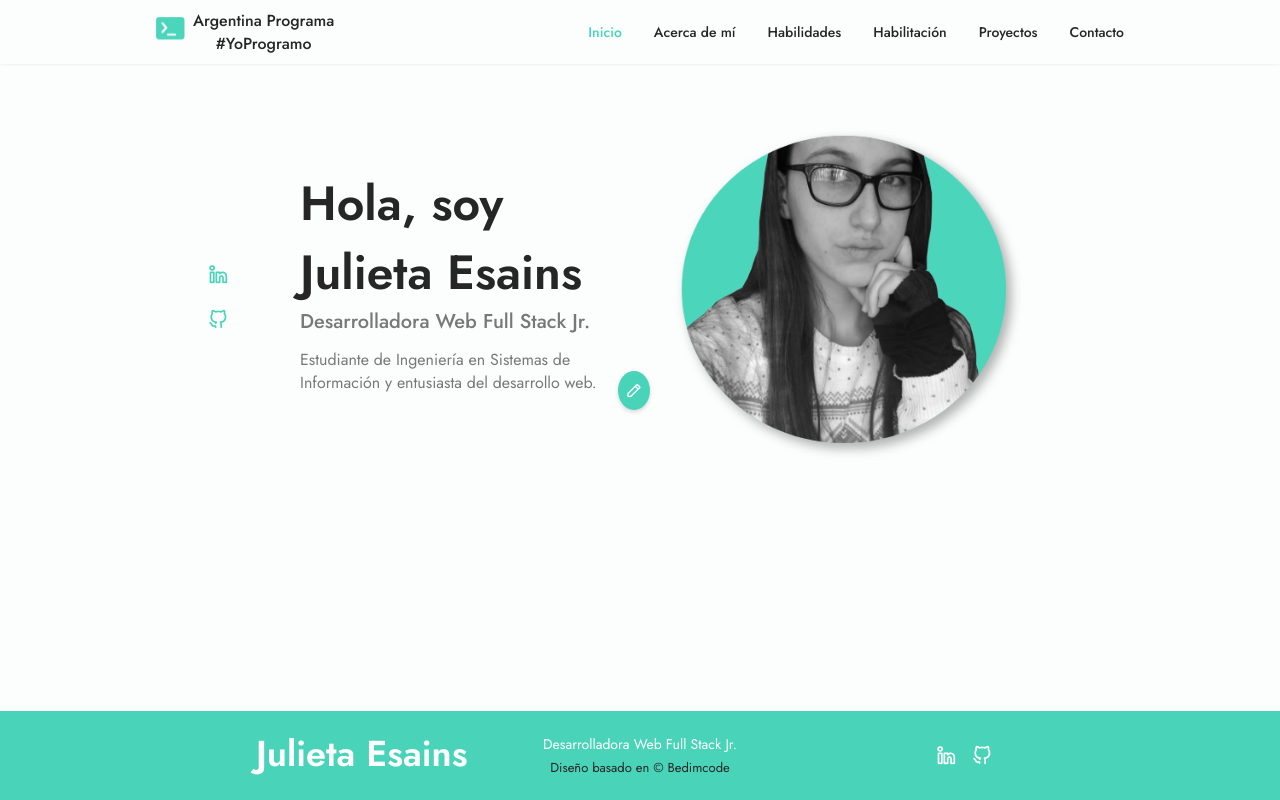
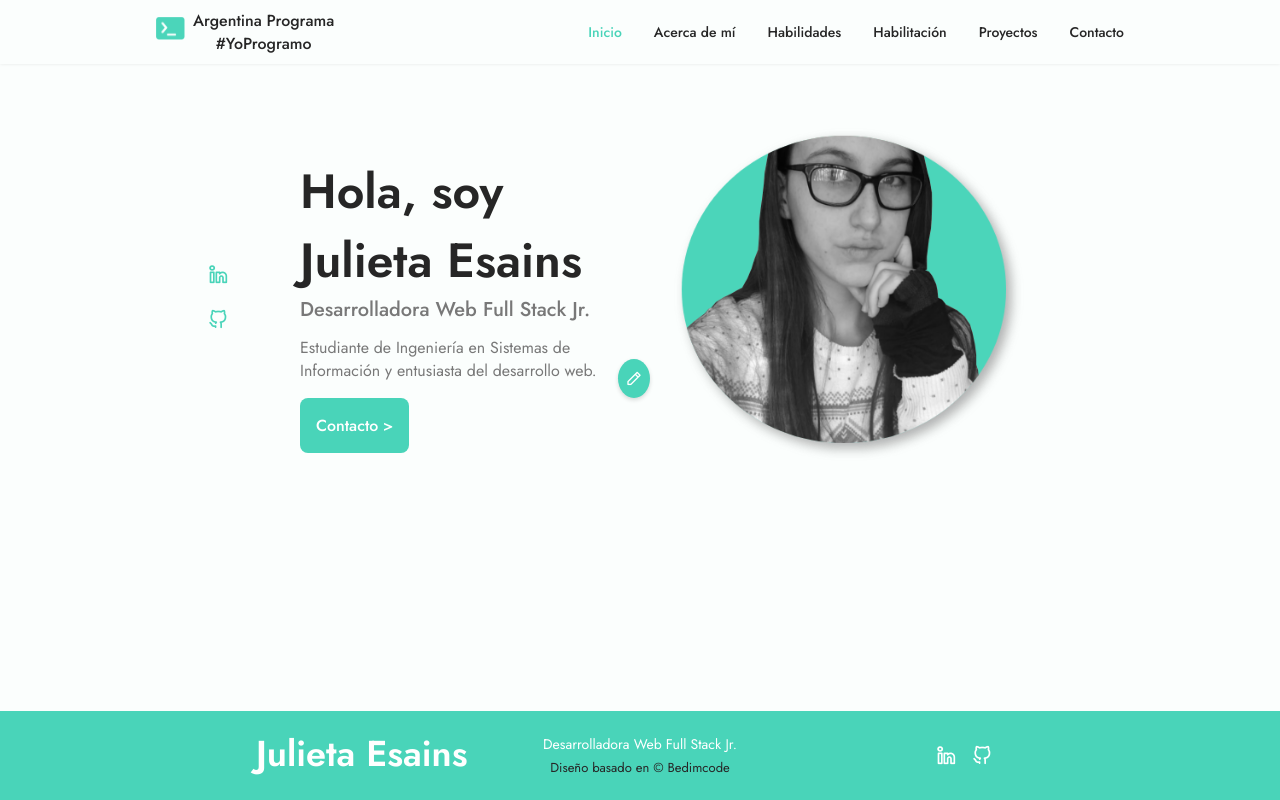
Before and after one commit to JulietaEsains/portfolio_front_end, an Angular app: page / in a window 1280 px wide. Built offline with nearby package versions, Linux system fonts and the light colour scheme; data requests are answered from the project's data file.

Commit message:
botón de contacto en la pantalla principal

```diff
--- a/db.json
+++ b/db.json
@@ -106,7 +106,6 @@
       "id": 3
     },
     {
-      "id": 4,
       "title": "Otras",
       "iconClass": "uil uil-nerd",
       "skills": [
@@ -121,7 +120,8 @@
           "percentage": 55
         }
       ],
-      "open": false
+      "open": true,
+      "id": 4
     }
   ],
   "qualificationTabs": [
--- a/src/app/components/home/home.component.css
+++ b/src/app/components/home/home.component.css
@@ -45,3 +45,7 @@
     order: 1;
     justify-self: center;
 }
+
+#contact-btn {
+    display: inline;
+}
--- a/src/app/components/home/home.component.html
+++ b/src/app/components/home/home.component.html
@@ -37,7 +37,13 @@
                     >
                     </i>
                 </p>
-                <!-- TODO: agregar botón que lleve a la parte de contacto -->
+                <a
+                    routerLink="/contact"
+                    class="btn btn-flex"
+                    id="contact-btn"
+                >
+                    Contacto >
+                </a>
             </div>
         </div>
     </div>
```
